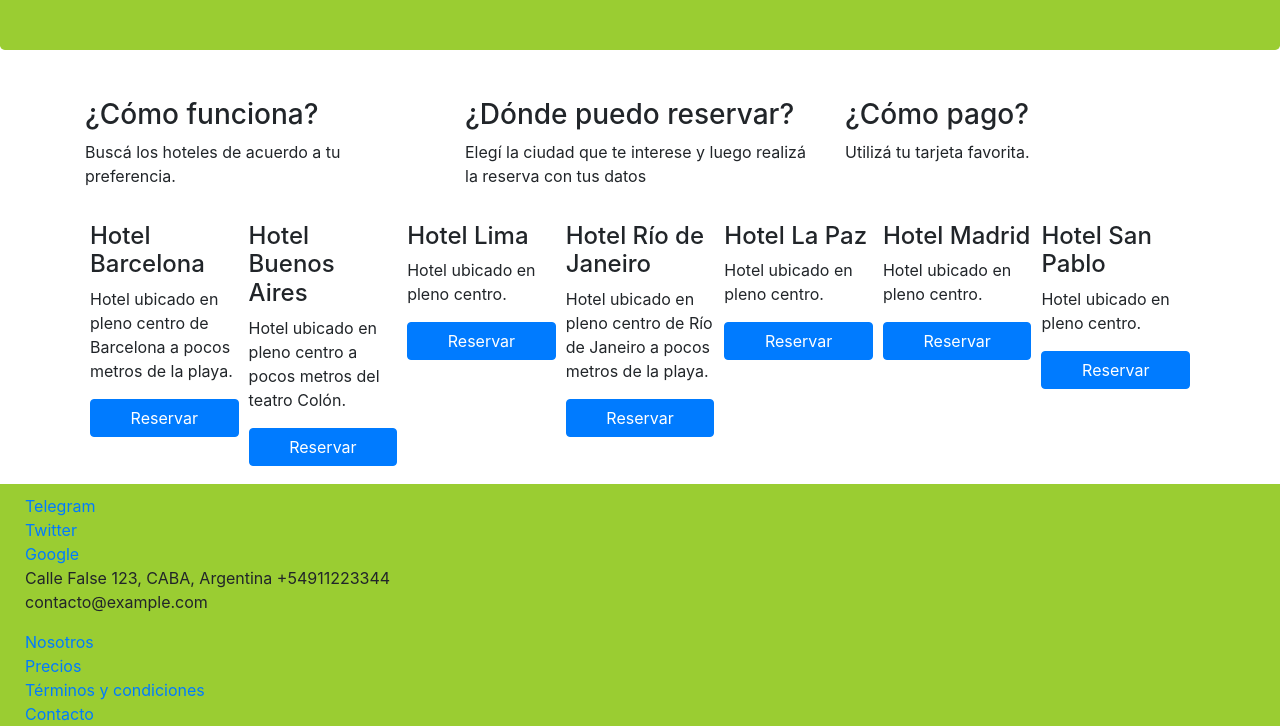
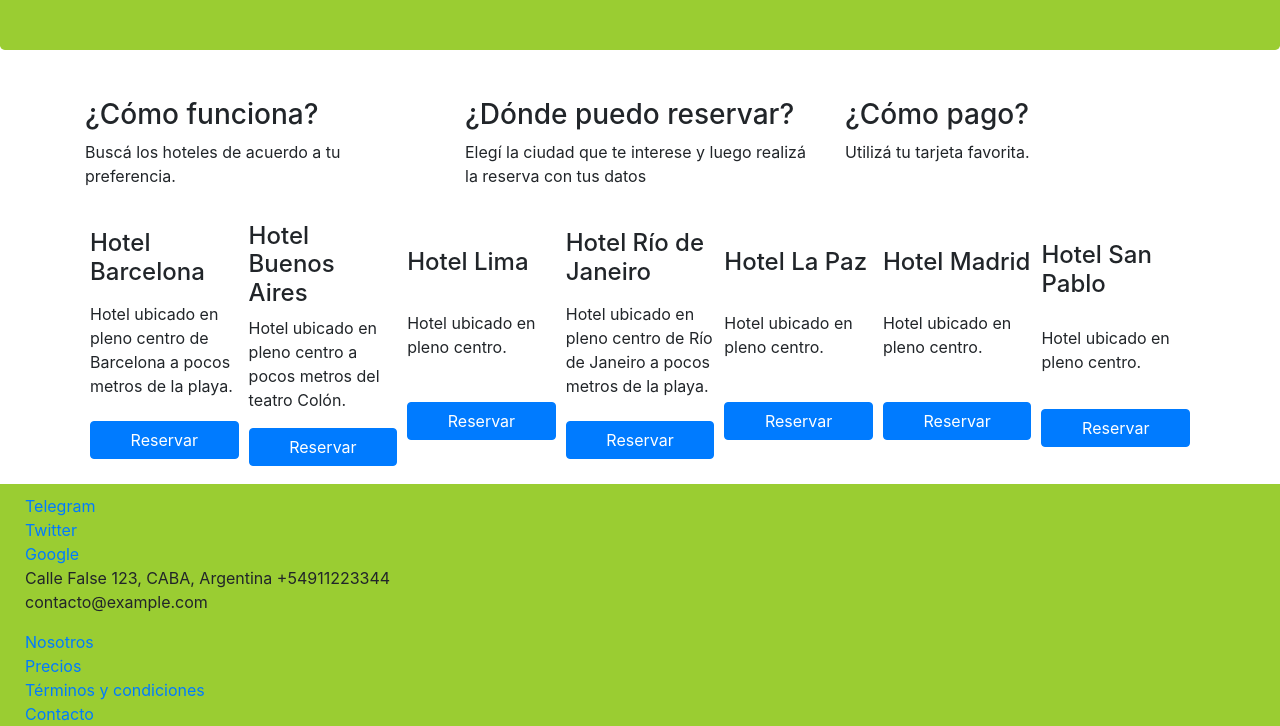
Before and after one commit to cours8/bstrap1, a website: page index.html in a window 1280 px wide. Shown: the part 134-860 px from the top of the page. Drawn offline with nearby package versions, Linux system fonts and the light colour scheme.

Commit message:
Todos los card-hotel son además justify-content-between

```diff
--- a/index.html
+++ b/index.html
@@ -35,49 +35,49 @@
             </div>
 
             <div class="d-flex flex-wrap">
-                <div class="card-hotel d-flex flex-column">
+                <div class="card-hotel d-flex flex-column justify-content-between">
                     <p>
                         <h4>Hotel Barcelona</h4>
                         <p>Hotel ubicado en pleno centro de Barcelona a pocos metros de la playa.</p>
                         <button class="btn btn-primary btn-reserva">Reservar</button>
                     </p>
                 </div>
-                <div class="card-hotel d-flex flex-column">
+                <div class="card-hotel d-flex flex-column justify-content-between">
                     <p>
                         <h4>Hotel Buenos Aires</h4>
                         <p>Hotel ubicado en pleno centro a pocos metros del teatro Colón.</p>
                         <button class="btn btn-primary btn-reserva">Reservar</button>
                     </p>
                 </div>
-                <div class="card-hotel d-flex flex-column">
+                <div class="card-hotel d-flex flex-column justify-content-between">
                     <p>
                         <h4>Hotel Lima</h4>
                         <p>Hotel ubicado en pleno centro.</p>
                         <button class="btn btn-primary btn-reserva">Reservar</button>
                     </p>
                 </div>
-                <div class="card-hotel d-flex flex-column">
+                <div class="card-hotel d-flex flex-column justify-content-between">
                     <p>
                         <h4>Hotel Río de Janeiro</h4>
                         <p>Hotel ubicado en pleno centro de Río de Janeiro a pocos metros de la playa.</p>
                         <button class="btn btn-primary btn-reserva">Reservar</button>
                     </p>
                 </div>
-                <div class="card-hotel d-flex flex-column">
+                <div class="card-hotel d-flex flex-column justify-content-between">
                     <p>
                         <h4>Hotel La Paz</h4>
                         <p>Hotel ubicado en pleno centro.</p>
                         <button class="btn btn-primary btn-reserva">Reservar</button>
                     </p>
                 </div>
-                <div class="card-hotel d-flex flex-column">
+                <div class="card-hotel d-flex flex-column justify-content-between">
                     <p>
                         <h4>Hotel Madrid</h4>
                         <p>Hotel ubicado en pleno centro.</p>
                         <button class="btn btn-primary btn-reserva">Reservar</button>
                     </p>
                 </div>
-                <div class="card-hotel d-flex flex-column">
+                <div class="card-hotel d-flex flex-column justify-content-between">
                     <p>
                         <h4>Hotel San Pablo</h4>
                         <p>Hotel ubicado en pleno centro.</p>
```
